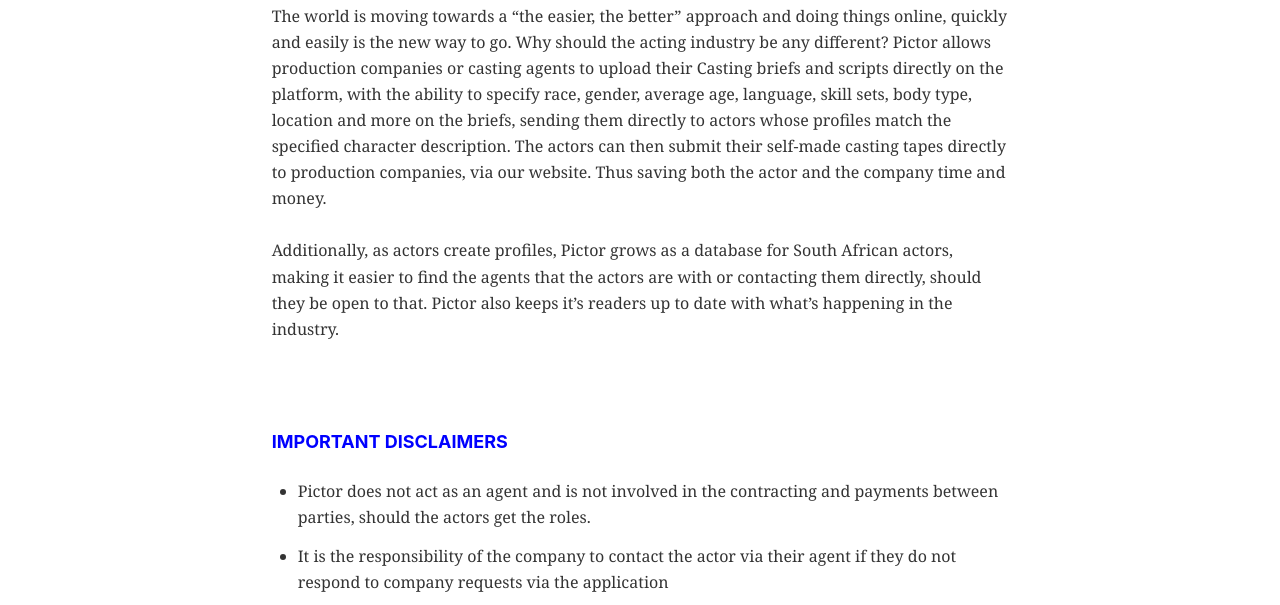
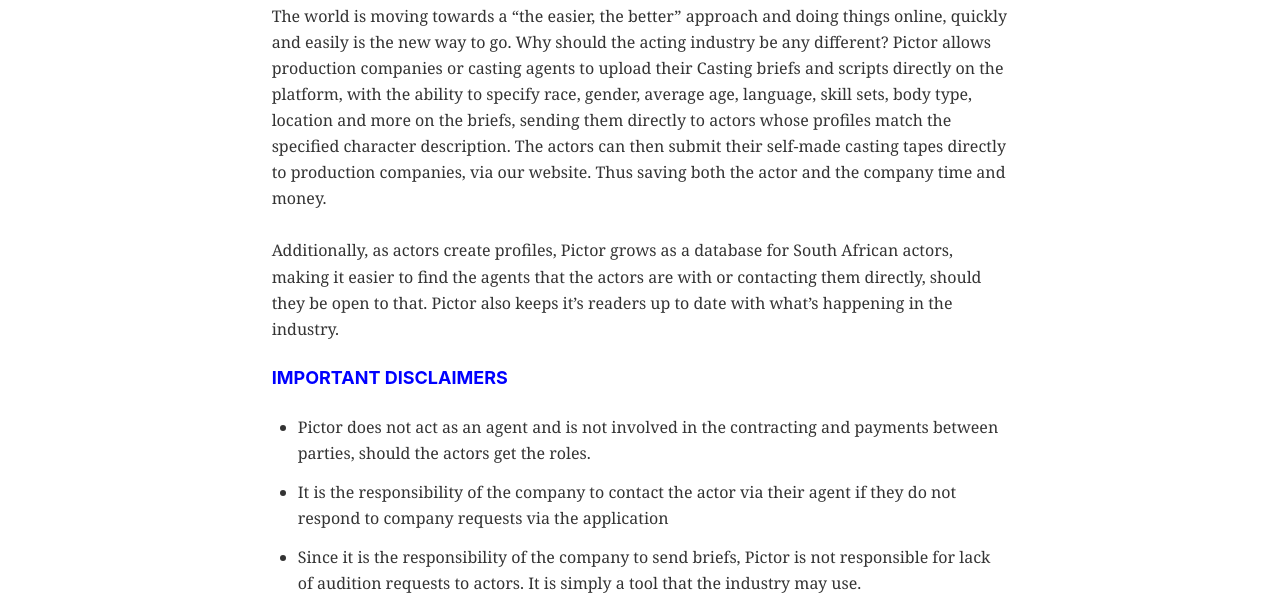
Before and after one commit to NicholasJardine/gatsby_pictor, a Gatsby site: page /about in a window 1280 px wide. Shown: the part 188-793 px from the top of the page. Built offline with nearby package versions, Linux system fonts and the light colour scheme; Gatsby itself is replaced by a stand-in of ours.

Commit message:
cleaned up and removed certain styled components

```diff
--- a/src/pages/about.js
+++ b/src/pages/about.js
@@ -10,6 +10,18 @@ const HeadingContainer = styled.div`
     position: relative;
     margin: 0 auto;
     align-items:center;
+
+    h1{
+        font-weight:700;
+        color:blue;
+        margin-top:40px;
+    }
+
+    h4{
+        color: blue;
+        font-weight: bold;
+        text-align: center;
+    }
 `
 
 const Paragraph = styled.div`
@@ -23,32 +35,12 @@ const Paragraph = styled.div`
         font-size:16px;
         font-weight:500;
     }
-`
-const Heading = styled.div`
-    h1{
-        align-self:center;
-        justify-self:center;
-        font-weight:700;
-        color:blue;
-        margin-top:40px;
-    }
 
-    h4{
-        color: #CCA459;
-        font-weight: bold;
-        padding-top: 64px;
-        text-align: center;
-        color: blue;
-    }
 `
 
 const AboutPage = () => (
   <Layout>
-      <HeadingContainer>
-
-      <Heading> <h1>How Pictor Works</h1></Heading>
-
-      </HeadingContainer>
+      <HeadingContainer><h1>How Pictor Works</h1> </HeadingContainer>
         <Paragraph>
             <p>The world is moving towards a “the easier, the better” approach and doing things online, quickly and easily is the new way to go. Why should the acting industry be any different?
 
@@ -62,7 +54,7 @@ const AboutPage = () => (
         </Paragraph>
         <HeadingContainer>
 
-        <Heading> <h4>IMPORTANT DISCLAIMERS</h4></Heading>
+         <h4>IMPORTANT DISCLAIMERS</h4>
 
         </HeadingContainer>
         <Paragraph>
```
